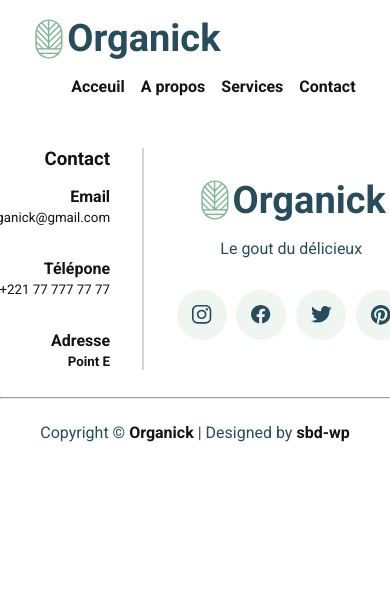
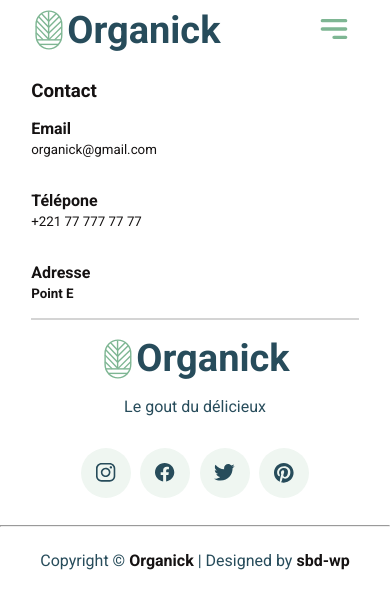
Before and after one commit to mouhamedbaba/organick, a Flask app: page / in a window 390 px wide. Shown: the top 609 px of the page. Run offline with Flask 3, Linux system fonts and the light colour scheme.

Commit message:
responsive footer and navbar

```diff
--- a/static/css/custom.css
+++ b/static/css/custom.css
@@ -57,3 +57,18 @@
 .single-rs-container:hover svg .svg-rs{
     fill: white;
 }
+.btn-menu-nav{
+    border-radius: 5px;
+    padding: 0;
+}
+.btn-menu-nav:hover{
+    background-color: var(--color-green-200);
+}
+
+.btn-menu-nav:focus{
+    background-color: var(--secondary-color);
+}
+
+.btn-menu-nav:focus svg .stroke-primary{
+    stroke: white;
+}
--- /dev/null
+++ b/static/css/screens.css
@@ -0,0 +1,33 @@
+@media screen and (max-width : 612px) {
+    .mobile-none{
+        display: none;
+    }
+    .mobile-block{
+        display: block;
+    }
+    .mobile-colums{
+        flex-direction: column;
+    }
+    .mobile-full{
+        width: 100% !important;
+    }
+    .mobile-justify-start{
+        justify-content: start;
+    }
+    .mobile-items-end{
+        align-items: start;
+    }
+    .mobile-text-center{
+        text-align: center;
+    }
+    .mobile-text-start{
+        text-align: start;
+    }
+    .mobile-p-0{
+        padding: 0 !important;
+    }
+    .mobile-m-0{
+        margin: 0 !important;
+    }
+
+}
--- a/static/css/style.css
+++ b/static/css/style.css
@@ -22,6 +22,9 @@ body{
 
 .d-flex {
     display: flex;
+}
+.d-none{
+    display: none;
 }
 .flex-wrap{
     flex-wrap: wrap;
@@ -75,6 +78,10 @@ body{
 
 .py-10{
     padding: 5% 0;
+}
+
+.py-5{
+    padding: 2.5% 0;
 }
 
 
@@ -133,8 +140,13 @@ body{
     font-size: smaller;
 }
 
+
 .bg-primary{
     background-color: var(--primary-color);
+}
+
+.stroke-primary{
+    stroke: var(--primary-color);
 }
 
 .px-10{
@@ -155,3 +167,10 @@ body{
 .cursor-pointer{
     cursor: pointer;
 }
+.bg-tansparent{
+    background: transparent;
+}
+
+.border-none{
+    border: none;
+}
--- a/templates/base.html
+++ b/templates/base.html
@@ -5,6 +5,7 @@
     <meta name="viewport" content="width=device-width, initial-scale=1.0">
     <link rel="stylesheet" href="/static/css/style.css">
     <link rel="stylesheet" href="/static/css/custom.css">
+    <link rel="stylesheet" href="/static/css/screens.css">
     <title>
         {% block title %}
           Acceuil
--- a/templates/components/footer.html
+++ b/templates/components/footer.html
@@ -1,11 +1,11 @@
 <footer class="footer ">
     <div>
         <div class="container py-10 footer-top d-flex justify-center items-center">
-            <div class="w-50 footer-top-info d-flex justify-center gap-4">
-                <div class="d-flex flex-columns justify-end items-end text-dark gap-4 px-10">
-                    <h3 class="font-bold text-end text-dark m-0">Contact</h3>
-                    <div class="d-flex flex-columns gap-6 text-end ">
-                        <div class="text-end ">
+            <div class="w-50 mobile-full footer-top-info d-flex mobile-colums  justify-center gap-4">
+                <div class="d-flex flex-columns justify-end mobile-justify-start items-end mobile-items-end text-dark gap-4 px-10 mobile-p-0">
+                    <h3 class="font-bold text-end mobile-text-start text-dark m-0">Contact</h3>
+                    <div class="d-flex flex-columns gap-6 text-end mobile-text-start ">
+                        <div class="text-end mobile-text-start ">
                             <h4 class="font-bold m-1">Email</h4>
                             <a class="decoration-none text-dark text-sm"
                                 href="mailto:organick@gmail.com">organick@gmail.com</a>
--- a/templates/components/navbar.html
+++ b/templates/components/navbar.html
@@ -1,12 +1,19 @@
 <header>
     <nav class="container">
-        <div class="d-flex flex-wrap justify-between items-center py-10 ">
+        <div class="d-flex flex-wrap justify-between items-center py-5 ">
             <a class="logo-container d-flex gap-1 items-center" href="/">
                 <img class="nav-logo" src="/static/images/logo.svg" alt="logo" />
                 <h3 class="text-logo m-0">Organick</h3>
             </a>
             <div>
-                <ul class="d-flex gap-4 nav-items">
+                <button type="button" title="menu" class="p-0 bg-tansparent border-none cursor-pointer btn-menu-nav d-none mobile-block">
+                    <svg width="50px" height="40px" viewBox="0 0 24 24" fill="none" xmlns="http://www.w3.org/2000/svg">
+                        <g id="Menu / Menu_Alt_01">
+                        <path id="Vector" d="M12 17H19M5 12H19M5 7H19" class="stroke-primary" stroke-width="2" stroke-linecap="round" stroke-linejoin="round"/>
+                        </g>
+                        </svg>
+                </button>
+                <ul class="d-flex gap-4 nav-items mobile-none">
                     <li class="nav-item"><a href="/" class="nav-link">Acceuil</a></li>
                     <li class="nav-item"><a href="/" class="nav-link">A propos</a></li>
                     <li class="nav-item"><a href="/" class="nav-link">Services</a></li>
```
